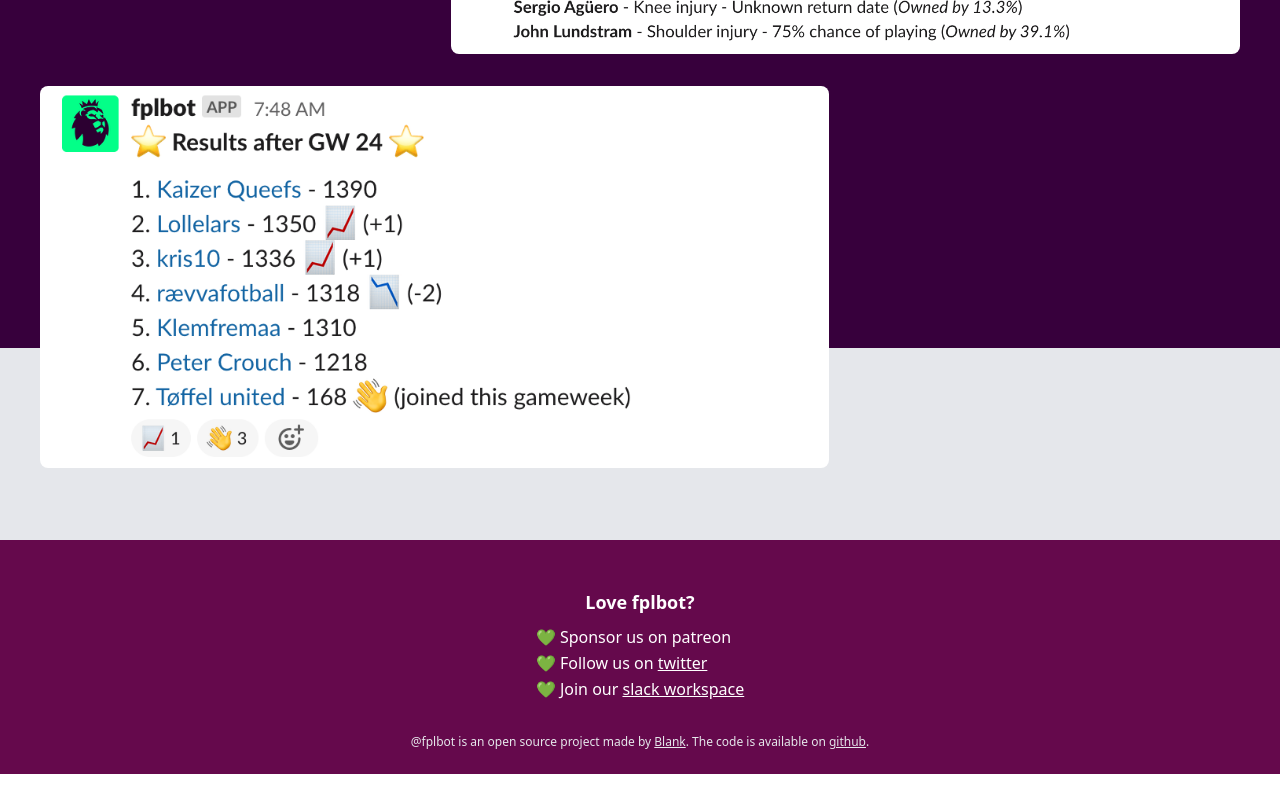
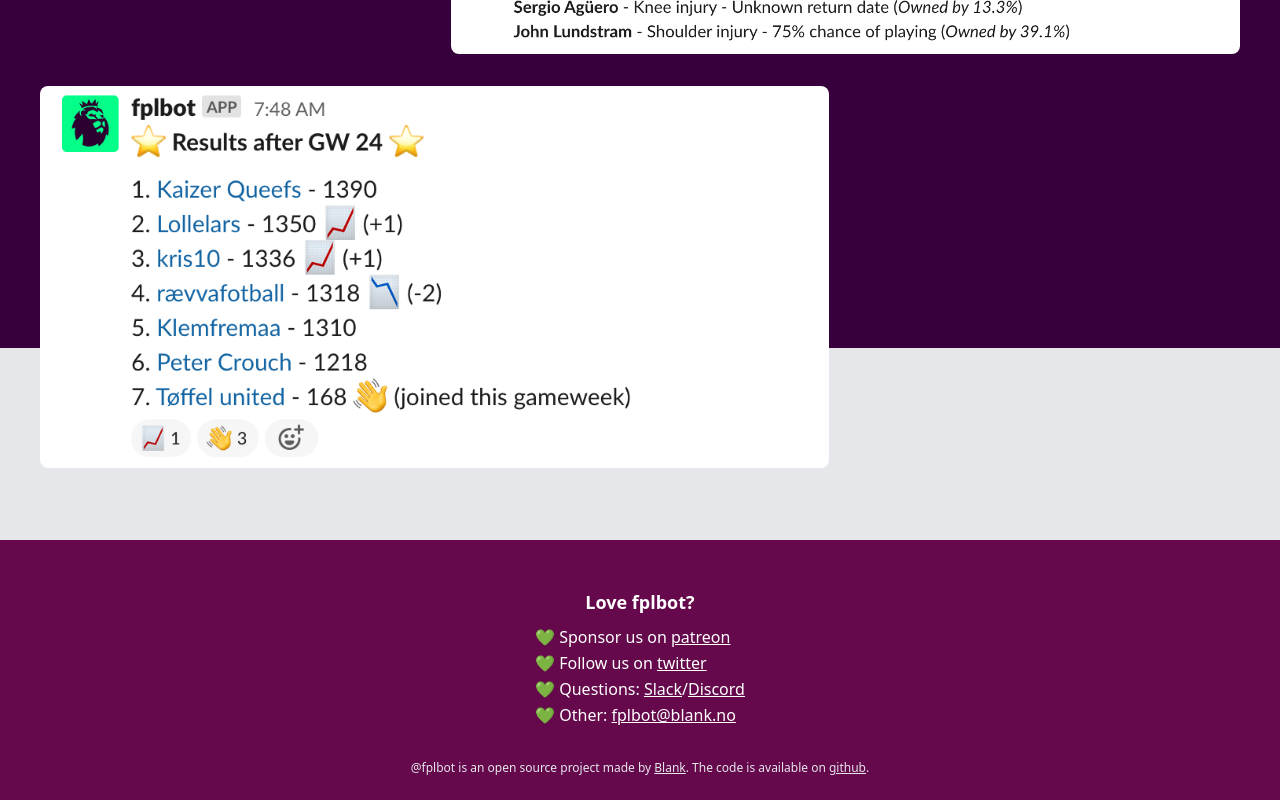
Before and after one commit to fplbot/frontend, a Next.js app: page / in a window 1280 px wide. Shown: the part 2667-3467 px from the top of the page. Before the commit the page ends 3441 px from the top, so only its background shows below. Built offline with nearby package versions, Linux system fonts and the light colour scheme.

Commit message:
Fix Footer links (#79)
Closes #78

```diff
--- a/components/Footer.tsx
+++ b/components/Footer.tsx
@@ -6,9 +6,10 @@
       <div className="flex flex-col items-center">
         <h4 className="text-lg font-bold mb-2">Love fplbot?</h4>
         <ul className="leading-relaxed ">
-          <li>💚 Sponsor us on patreon</li>
+          <li>💚 Sponsor us on <a href="https://www.patreon.com/johnkors" className="underline">patreon</a></li>
           <li>💚 Follow us on <a href="https://twitter.com/fplbotapp" className="underline">twitter</a></li>
-          <li>💚 Join our <a href="https://join.slack.com/t/fplbot/shared_invite/zt-hevkzs43-UJjYEgbfwOSxBDHFBuBNMQ" className="underline">slack workspace</a></li>
+          <li>💚 Questions: <a href="https://join.slack.com/t/fplbot/shared_invite/zt-xgwrkmxw-qNOwrNF9FT5m2kwhOqRhzw" className="underline">Slack</a>/<a href="https://discord.gg/zRWMRctR5T" className="underline">Discord</a></li>
+          <li>💚 Other: <a href="mailto:fplbot@blank.no" className="underline">fplbot@blank.no</a></li>
         </ul>
       </div>
       <p className="text-gray-200 text-center font text-xs mt-8">
```
